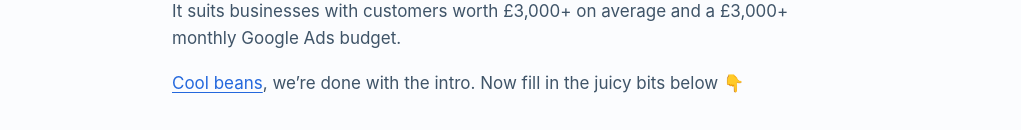
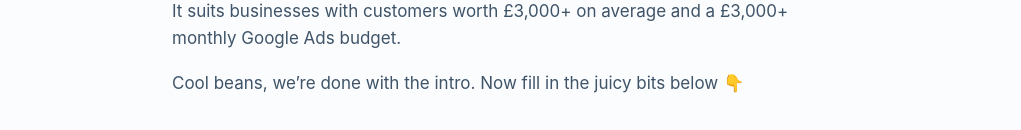
Before and after one commit to itsbenabel/ophiro-agency, a plain HTML site: page apply/index.html in a window 1280 px wide. Shown: the part 670-800 px from the top of the page, without its empty margins (128-1149 px from the left). Drawn offline with Linux system fonts and the light colour scheme.

Commit message:
Remove dead link on /apply intro
Co-Authored-By: Claude Sonnet 5.5 <noreply@anthropic.com>

```diff
--- a/apply/index.html
+++ b/apply/index.html
@@ -34,7 +34,7 @@
       <p>The offer is a <strong>12-week build</strong>: a commitment to turn around your Google Ads results, taken seriously. I build your campaigns, a landing page that converts, a qualification journey on your sales criteria, instant email and SMS replies, CRM routing and proper tracking. Then I run it, test it and report on it with you every week until the 12 weeks are up.</p>
       <p>I can only run 6 of these builds at any one time, so there’s sometimes a wait for a spot. It’s priced as a premium engagement, and I’ll share the details when I reply.</p>
       <p>It suits businesses with customers worth £3,000+ on average and a £3,000+ monthly Google Ads budget.</p>
-      <p><a href="/#offer">Cool beans</a>, we’re done with the intro. Now fill in the juicy bits below 👇</p>
+      <p>Cool beans, we’re done with the intro. Now fill in the juicy bits below 👇</p>
     </div>
 
     <hr class="apply-rule">
```
